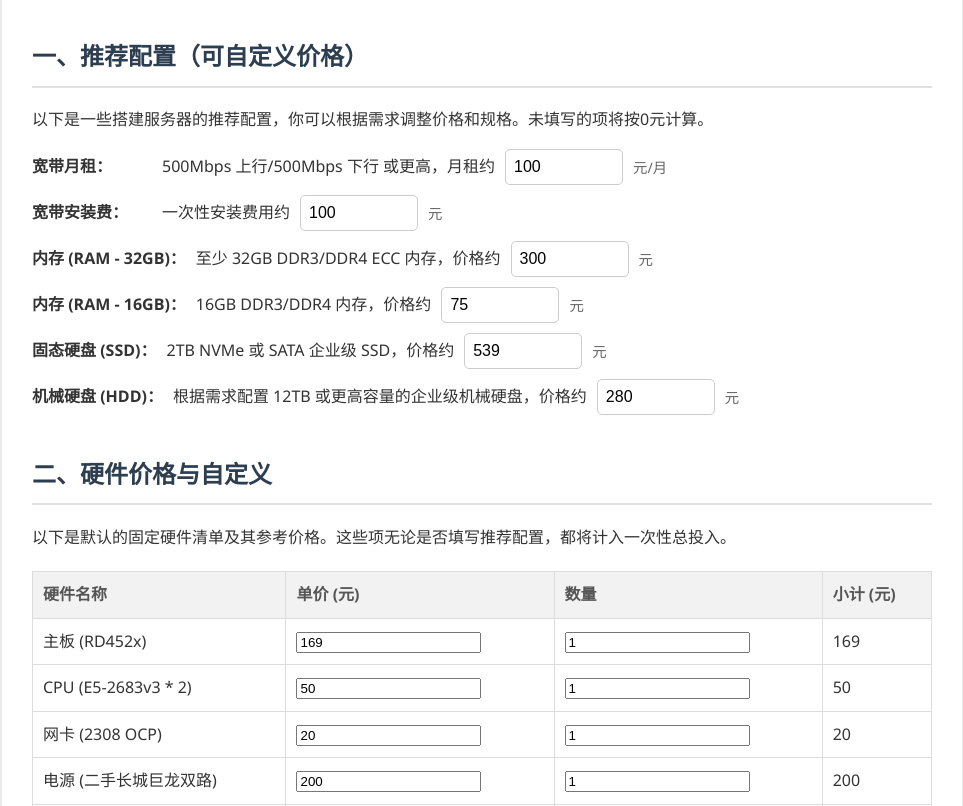
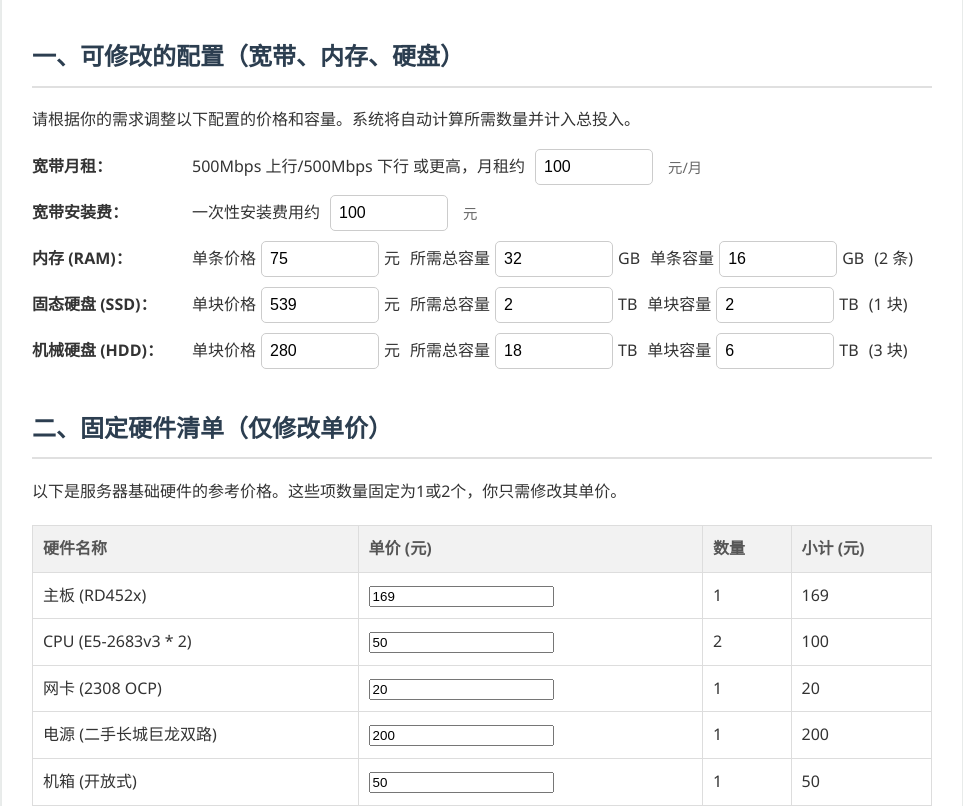
Before and after one commit to CN-ZhengLong/PPC, a plain HTML site: page index.html in a window 1280 px wide. Shown: the part 146-952 px from the top of the page, without its empty margins (158-1121 px from the left). Drawn offline with Linux system fonts and the light colour scheme.

Commit message:
Update index.html

```diff
--- a/index.html
+++ b/index.html
@@ -49,7 +49,7 @@
             gap: 10px;
         }
         ul li strong {
-            min-width: 120px; /* 确保标签对齐 */
+            min-width: 150px; /* 确保标签对齐 */
         }
         ul li input[type="number"] {
             width: 100px;
@@ -61,6 +61,7 @@
         ul li span.unit {
             font-size: 0.9em;
             color: #666;
+            margin-left: 5px;
         }
 
         table {
@@ -103,7 +104,7 @@
             font-size: 1em;
         }
         .input-group input[type="number"].quantity-input {
-            width: 80px; /* Make quantity input smaller */
+            width: 60px; /* Make quantity input smaller */
         }
         button {
             padding: 10px 20px;
@@ -165,6 +166,11 @@
             align-items: center;
             gap: 5px;
         }
+        .input-inline {
+            display: inline-flex;
+            align-items: center;
+            gap: 5px;
+        }
     </style>
 </head>
 <body>
@@ -172,8 +178,8 @@
         <h1>服务器配置与成本收益分析</h1>
 
         <div class="section">
-            <h2>一、推荐配置（可自定义价格）</h2>
-            <p>以下是一些搭建服务器的推荐配置，你可以根据需求调整价格和规格。未填写的项将按0元计算。</p>
+            <h2>一、可修改的配置（宽带、内存、硬盘）</h2>
+            <p>请根据你的需求调整以下配置的价格和容量。系统将自动计算所需数量并计入总投入。</p>
             <ul>
                 <li data-name="宽带月租" data-unit="元/月" data-default-price="100" data-type="monthly">
                     <strong>宽带月租：</strong>
@@ -187,37 +193,52 @@
                     <input type="number" id="broadbandInstallFee" value="100" min="0" onchange="calculateTotalPrice()">
                     <span class="unit">元</span>
                 </li>
-                <li data-name="内存 (32G)" data-unit="元" data-default-price="300" data-type="one-time">
-                    <strong>内存 (RAM - 32GB)：</strong>
-                    <span>至少 32GB DDR3/DDR4 ECC 内存，价格约</span>
-                    <input type="number" id="ram32gPrice" value="300" min="0" onchange="calculateTotalPrice()">
-                    <span class="unit">元</span>
+                <li data-name="内存" data-unit="元" data-default-price="75" data-type="one-time" data-capacity-unit="GB">
+                    <strong>内存 (RAM)：</strong>
+                    <div class="input-inline">
+                        单条价格 <input type="number" class="unit-price" id="ramUnitPrice" value="75" min="0" onchange="calculateTotalPrice()"> 元
+                    </div>
+                    <div class="input-inline">
+                        所需总容量 <input type="number" class="total-capacity" id="ramTotalCapacity" value="32" min="0" onchange="calculateTotalPrice()"> GB
+                    </div>
+                    <div class="input-inline">
+                        单条容量 <input type="number" class="single-capacity" id="ramSingleCapacity" value="16" min="1" onchange="calculateTotalPrice()"> GB
+                    </div>
+                    <span class="calculated-quantity-display" id="ramQuantityDisplay"> (2 条)</span>
                 </li>
-                <li data-name="内存 (16G)" data-unit="元" data-default-price="75" data-type="one-time">
-                    <strong>内存 (RAM - 16GB)：</strong>
-                    <span>16GB DDR3/DDR4 内存，价格约</span>
-                    <input type="number" id="ram16gPrice" value="75" min="0" onchange="calculateTotalPrice()">
-                    <span class="unit">元</span>
+                <li data-name="固态硬盘" data-unit="元" data-default-price="539" data-type="one-time" data-capacity-unit="TB">
+                    <strong>固态硬盘 (SSD)：</strong>
+                     <div class="input-inline">
+                        单块价格 <input type="number" class="unit-price" id="ssdUnitPrice" value="539" min="0" onchange="calculateTotalPrice()"> 元
+                    </div>
+                    <div class="input-inline">
+                        所需总容量 <input type="number" class="total-capacity" id="ssdTotalCapacity" value="2" min="0" onchange="calculateTotalPrice()"> TB
+                    </div>
+                    <div class="input-inline">
+                        单块容量 <input type="number" class="single-capacity" id="ssdSingleCapacity" value="2" min="1" onchange="calculateTotalPrice()"> TB
+                    </div>
+                    <span class="calculated-quantity-display" id="ssdQuantityDisplay"> (1 块)</span>
                 </li>
-                <li data-name="固态硬盘" data-unit="元" data-default-price="539" data-type="one-time">
-                    <strong>固态硬盘 (SSD)：</strong>
-                    <span>2TB NVMe 或 SATA 企业级 SSD，价格约</span>
-                    <input type="number" id="ssdPrice" value="539" min="0" onchange="calculateTotalPrice()">
-                    <span class="unit">元</span>
+                <li data-name="机械硬盘" data-unit="元" data-default-price="280" data-type="one-time" data-capacity-unit="TB">
+                    <strong>机械硬盘 (HDD)：</strong>
+                    <div class="input-inline">
+                        单块价格 <input type="number" class="unit-price" id="hddUnitPrice" value="280" min="0" onchange="calculateTotalPrice()"> 元
+                    </div>
+                    <div class="input-inline">
+                        所需总容量 <input type="number" class="total-capacity" id="hddTotalCapacity" value="18" min="0" onchange="calculateTotalPrice()"> TB
+                    </div>
+                    <div class="input-inline">
+                        单块容量 <input type="number" class="single-capacity" id="hddSingleCapacity" value="6" min="1" onchange="calculateTotalPrice()"> TB
+                    </div>
+                    <span class="calculated-quantity-display" id="hddQuantityDisplay"> (3 块)</span>
                 </li>
-                <li data-name="机械硬盘" data-unit="元" data-default-price="280" data-type="one-time">
-                    <strong>机械硬盘 (HDD)：</strong>
-                    <span>根据需求配置 12TB 或更高容量的企业级机械硬盘，价格约</span>
-                    <input type="number" id="hddPrice" value="280" min="0" onchange="calculateTotalPrice()">
-                    <span class="unit">元</span>
-                 </li>
             </ul>
         </div>
 
         <div class="section">
-            <h2>二、硬件价格与自定义</h2>
-            <p>以下是默认的固定硬件清单及其参考价格。这些项无论是否填写推荐配置，都将计入一次性总投入。</p>
-            <table id="hardwareTable">
+            <h2>二、固定硬件清单（仅修改单价）</h2>
+            <p>以下是服务器基础硬件的参考价格。这些项数量固定为1或2个，你只需修改其单价。</p>
+            <table id="fixedHardwareTable">
                 <thead>
                     <tr>
                         <th>硬件名称</th>
@@ -227,49 +248,49 @@
                     </tr>
                 </thead>
                 <tbody>
-                    <tr data-name="主板" data-default-price="169" data-type="one-time">
+                    <tr data-name="主板" data-default-price="169" data-fixed-quantity="1" data-type="one-time">
                         <td>主板 (RD452x)</td>
-                        <td><input type="number" value="169" min="0" onchange="updateRowPrice(this)"></td>
-                        <td><input type="number" value="1" min="1" class="quantity-input" onchange="updateRowPrice(this)"></td>
+                        <td><input type="number" value="169" min="0" onchange="calculateTotalPrice()"></td>
+                        <td class="fixed-quantity-display">1</td>
                         <td class="subtotal">169</td>
                     </tr>
-                    <tr data-name="CPU" data-default-price="50" data-type="one-time">
+                    <tr data-name="CPU" data-default-price="50" data-fixed-quantity="2" data-type="one-time">
                         <td>CPU (E5-2683v3 * 2)</td>
-                        <td><input type="number" value="50" min="0" onchange="updateRowPrice(this)"></td>
-                        <td><input type="number" value="1" min="1" class="quantity-input" onchange="updateRowPrice(this)"></td>
+                        <td><input type="number" value="50" min="0" onchange="calculateTotalPrice()"></td>
+                        <td class="fixed-quantity-display">2</td>
+                        <td class="subtotal">100</td>
+                    </tr>
+                    <tr data-name="网卡" data-default-price="20" data-fixed-quantity="1" data-type="one-time">
+                        <td>网卡 (2308 OCP)</td>
+                        <td><input type="number" value="20" min="0" onchange="calculateTotalPrice()"></td>
+                        <td class="fixed-quantity-display">1</td>
+                        <td class="subtotal">20</td>
+                    </tr>
+                    <tr data-name="电源" data-default-price="200" data-fixed-quantity="1" data-type="one-time">
+                        <td>电源 (二手长城巨龙双路)</td>
+                        <td><input type="number" value="200" min="0" onchange="calculateTotalPrice()"></td>
+                        <td class="fixed-quantity-display">1</td>
+                        <td class="subtotal">200</td>
+                    </tr>
+                    <tr data-name="机箱" data-default-price="50" data-fixed-quantity="1" data-type="one-time">
+                        <td>机箱 (开放式)</td>
+                        <td><input type="number" value="50" min="0" onchange="calculateTotalPrice()"></td>
+                        <td class="fixed-quantity-display">1</td>
                         <td class="subtotal">50</td>
                     </tr>
-                    <tr data-name="网卡" data-default-price="20" data-type="one-time">
-                        <td>网卡 (2308 OCP)</td>
-                        <td><input type="number" value="20" min="0" onchange="updateRowPrice(this)"></td>
-                        <td><input type="number" value="1" min="1" class="quantity-input" onchange="updateRowPrice(this)"></td>
-                        <td class="subtotal">20</td>
+                    <tr data-name="交换机" data-default-price="430" data-fixed-quantity="1" data-type="one-time">
+                        <td>交换机 (思科4948E)</td>
+                        <td><input type="number" value="430" min="0" onchange="calculateTotalPrice()"></td>
+                        <td class="fixed-quantity-display">1</td>
+                        <td class="subtotal">430</td>
                     </tr>
-                    <tr data-name="电源" data-default-price="200" data-type="one-time">
-                        <td>电源 (二手长城巨龙双路)</td>
-                        <td><input type="number" value="200" min="0" onchange="updateRowPrice(this)"></td>
-                        <td><input type="number" value="1" min="1" class="quantity-input" onchange="updateRowPrice(this)"></td>
-                        <td class="subtotal">200</td>
-                    </tr>
-                    <tr data-name="机箱" data-default-price="50" data-type="one-time">
-                        <td>机箱 (开放式)</td>
-                        <td><input type="number" value="50" min="0" onchange="updateRowPrice(this)"></td>
-                        <td><input type="number" value="1" min="1" class="quantity-input" onchange="updateRowPrice(this)"></td>
+                    <tr data-name="网线" data-default-price="50" data-fixed-quantity="1" data-type="one-time">
+                        <td>网线</td>
+                        <td><input type="number" value="50" min="0" onchange="calculateTotalPrice()"></td>
+                        <td class="fixed-quantity-display">1</td>
                         <td class="subtotal">50</td>
                     </tr>
-                    <tr data-name="交换机" data-default-price="430" data-type="one-time">
-                        <td>交换机 (思科4948E)</td>
-                        <td><input type="number" value="430" min="0" onchange="updateRowPrice(this)"></td>
-                        <td><input type="number" value="1" min="1" class="quantity-input" onchange="updateRowPrice(this)"></td>
-                        <td class="subtotal">430</td>
-                    </tr>
-                    <tr data-name="网线" data-default-price="50" data-type="one-time">
-                        <td>网线</td>
-                        <td><input type="number" value="50" min="0" onchange="updateRowPrice(this)"></td>
-                        <td><input type="number" value="1" min="1" class="quantity-input" onchange="updateRowPrice(this)"></td>
-                        <td class="subtotal">50</td>
-                    </tr>
-                    </tbody>
+                </tbody>
                 <tfoot>
                     <tr>
                         <td colspan="3" class="total-price">总计 (一次性投入):</td>
@@ -279,6 +300,7 @@
             </table>
 
             <h3>自定义添加其他硬件</h3>
+            <p>适用于不在上述清单中的其他硬件，请直接填写数量和单价。</p>
             <div id="customHardwareList">
                 </div>
             <div class="input-group">
@@ -305,15 +327,29 @@
 
         <div class="section">
             <h2>三、收益与成本分析</h2>
-            <p>请输入你的预计收益和额外的月度/日度成本，我们将为你计算每月盈亏和回本时间。</p>
+            <p>请输入你的预计带宽收益和额外的月度/日度成本，我们将为你计算每月盈亏和回本时间。</p>
 
             <div class="flex-row input-group">
-                <label for="totalRevenueInput">预计总收益:</label>
+                <label for="bandwidthRevenuePerUnit">每单位带宽收益:</label>
                 <div class="input-wrapper">
-                    <input type="number" id="totalRevenueInput" value="0" min="0" oninput="calculateProfitLoss()" class="revenue-input">
-                    <select id="revenuePeriod" onchange="calculateProfitLoss()">
-                        <option value="monthly">元/月</option>
-                        <option value="daily">元/日</option>
+                    <input type="number" id="bandwidthRevenuePerUnit" value="0" min="0" oninput="calculateProfitLoss()" class="revenue-input">
+                    <select id="bandwidthRevenueRateUnit" onchange="calculateProfitLoss()">
+                        <option value="Gbps_monthly">元/Gbps/月</option>
+                        <option value="Mbps_monthly">元/Mbps/月</option>
+                        <option value="Gbps_daily">元/Gbps/日</option>
+                        <option value="Mbps_daily">元/Mbps/日</option>
+                    </select>
+                </div>
+            </div>
+
+             <div class="flex-row input-group">
+                <label for="actualBandwidth">服务器总带宽:</label>
+                <div class="input-wrapper">
+                    <input type="number" id="actualBandwidth" value="1000" min="0" oninput="calculateProfitLoss()" class="revenue-input">
+                    <select id="actualBandwidthUnit" onchange="calculateProfitLoss()">
+                        <option value="Mbps">Mbps</option>
+                        <option value="Gbps">Gbps</option>
+                    </option>
                     </select>
                 </div>
             </div>
@@ -330,6 +366,9 @@
             </div>
             <p style="font-size: 0.9em; color: #666;">（例如电费、人工费等。程序会将日费用自动转换为月费用）</p>
 
+            <div class="calculation-result" id="calculatedBandwidthRevenue">
+                宽带预计每月收益：0 元
+            </div>
             <div class="calculation-result" id="totalMonthlyRevenueSummary">
                 总预计每月收益：0 元
             </div>
@@ -371,35 +410,59 @@
             costs.oneTime = {};
             costs.monthly = {};
 
-            // 计算推荐配置的成本 (现在也支持值为0)
+            // --- 1. 计算“可修改的配置”中的项目 ---
             document.querySelectorAll('.section:nth-of-type(1) ul li').forEach(item => {
-                const priceInput = item.querySelector('input[type="number"]');
-                const price = parseFloat(priceInput.value) || 0; // 如果为空或无效，则为0
+                const name = item.getAttribute('data-name');
                 const type = item.getAttribute('data-type');
-                const name = item.getAttribute('data-name');
+                let price = 0;
+                let quantity = 1; // 默认数量
 
-                // 旧的宽带速度输入项已移除，这里无需跳过
+                if (name === "宽带月租" || name === "宽带安装费") {
+                    price = parseFloat(item.querySelector('input[type="number"]').value) || 0;
+                    quantity = 1; // 服务类项目数量固定为1
+                } else if (name === "内存" || name === "固态硬盘" || name === "机械硬盘") {
+                    const unitPrice = parseFloat(item.querySelector('.unit-price').value) || 0;
+                    const totalCapacity = parseFloat(item.querySelector('.total-capacity').value) || 0;
+                    const singleCapacity = parseFloat(item.querySelector('.single-capacity').value) || 1; // 单块容量不能为0
+
+                    if (totalCapacity > 0 && singleCapacity > 0) {
+                        quantity = Math.ceil(totalCapacity / singleCapacity); // 向上取整
+                    } else {
+                        quantity = 0; // 如果总容量为0，则数量也为0
+                    }
+                    price = unitPrice; // 这里的price是单价，subtotal是总价
+
+                    // 更新显示的数量
+                    const quantityDisplaySpan = item.querySelector('.calculated-quantity-display');
+                    if (quantityDisplaySpan) {
+                         let unitText = "";
+                         if (name === "内存") unitText = " 条";
+                         else if (name === "固态硬盘" || name === "机械硬盘") unitText = " 块";
+                         quantityDisplaySpan.textContent = ` (${quantity}${unitText})`;
+                    }
+                }
+
+                const subtotal = price * quantity; // 计算小计
 
                 if (type === 'one-time') {
-                    costs.oneTime[name] = price;
+                    costs.oneTime[name] = subtotal;
                 } else if (type === 'monthly') {
-                    costs.monthly[name] = price;
+                    costs.monthly[name] = subtotal;
                 }
             });
 
-            // 计算硬件价格表格的成本 (固定投入，无论推荐配置如何)
-            const tableRows = document.querySelectorAll('#hardwareTable tbody tr');
-            tableRows.forEach(row => {
-                const priceInput = row.cells[1].querySelector('input[type="number"]');
-                const quantityInput = row.cells[2].querySelector('input[type="number"]');
+            // --- 2. 计算“固定硬件清单”中的项目 ---
+            const fixedHardwareTableRows = document.querySelectorAll('#fixedHardwareTable tbody tr');
+            fixedHardwareTableRows.forEach(row => {
+                const priceInput = row.querySelector('input[type="number"]');
                 const subtotalCell = row.querySelector('.subtotal');
+                const name = row.getAttribute('data-name');
+                const type = row.getAttribute('data-type');
+                const fixedQuantity = parseInt(row.getAttribute('data-fixed-quantity')) || 0;
 
                 const price = parseFloat(priceInput ? priceInput.value : 0);
-                const quantity = parseInt(quantityInput ? quantityInput.value : 1);
-                const type = row.getAttribute('data-type');
-                const name = row.getAttribute('data-name');
+                const subtotal = price * fixedQuantity;
 
-                const subtotal = price * quantity;
                 if (subtotalCell) {
                     subtotalCell.textContent = subtotal.toFixed(0);
                 }
@@ -411,7 +474,7 @@
                 }
             });
 
-            // 计算自定义硬件的成本
+            // --- 3. 计算“自定义添加其他硬件”中的项目 ---
             document.querySelectorAll('#customHardwareList .custom-hardware-item').forEach(item => {
                 const priceInput = item.querySelector('.custom-price-input');
                 const quantityInput = item.querySelector('.custom-quantity-input');
@@ -421,7 +484,6 @@
                 const price = parseFloat(priceInput.value) || 0;
                 const quantity = parseInt(quantityInput.value) || 1;
                 const type = typeSelect.value;
-                // 获取名称，去除可能的“ (移除)”后缀
                 const name = nameSpan.textContent.replace(/\s*\(移除\)$/, '').split('(')[0].trim();
 
                 const subtotal = price * quantity;
@@ -442,15 +504,9 @@
             calculateProfitLoss(); // 重新计算总价后，也重新计算盈亏和回本时间
         }
 
-        // 用于更新硬件表格中单行价格和小计的函数
+        // updateRowPrice 函数现在仅调用 calculateTotalPrice，因为所有计算逻辑都集中在那里
         function updateRowPrice(inputElement) {
-            const row = inputElement.closest('tr');
-            const price = parseFloat(row.cells[1].querySelector('input[type="number"]').value) || 0;
-            const quantity = parseInt(row.cells[2].querySelector('input[type="number"]').value) || 1;
-
-            const subtotal = price * quantity;
-            row.querySelector('.subtotal').textContent = subtotal.toFixed(0);
-            calculateTotalPrice(); // 价格改变后重新计算总价
+             calculateTotalPrice();
         }
 
         function addCustomHardware() {
@@ -509,35 +565,55 @@
         function calculateProfitLoss() {
             const totalOneTimeCost = parseFloat(document.getElementById('totalOneTimeCost').textContent) || 0;
 
-            // 预计总收益
-            const totalRevenueInput = parseFloat(document.getElementById('totalRevenueInput').value) || 0;
-            const revenuePeriod = document.getElementById('revenuePeriod').value;
-            let totalMonthlyRevenue = totalRevenueInput;
-            if (revenuePeriod === 'daily') {
-                totalMonthlyRevenue = totalRevenueInput * DAYS_IN_MONTH; // 日收益转月收益
+            // --- 收益计算 ---
+            const bandwidthRevenuePerUnit = parseFloat(document.getElementById('bandwidthRevenuePerUnit').value) || 0;
+            const bandwidthRevenueRateUnit = document.getElementById('bandwidthRevenueRateUnit').value; // e.g., "Gbps_monthly", "Mbps_daily"
+            const actualBandwidth = parseFloat(document.getElementById('actualBandwidth').value) || 0;
+            const actualBandwidthUnit = document.getElementById('actualBandwidthUnit').value; // "Mbps" or "Gbps"
+
+            let calculatedBandwidthRevenueMonthly = 0;
+
+            // 1. 将服务器总带宽转换为统一的 Mbps
+            let totalActualMbps = actualBandwidth;
+            if (actualBandwidthUnit === 'Gbps') {
+                totalActualMbps = actualBandwidth * 1000;
             }
-            document.getElementById('totalMonthlyRevenueSummary').textContent = `总预计每月收益：${totalMonthlyRevenue.toFixed(0)} 元`;
 
+            // 2. 根据收益率单位和实际带宽计算出每月总收益
+            // 首先将收益率的基础单位统一到 Mbps
+            let revenueRatePerMbps = bandwidthRevenuePerUnit; // 默认按输入值
+            if (bandwidthRevenueRateUnit.includes('Gbps')) {
+                revenueRatePerMbps = bandwidthRevenuePerUnit / 1000; // 如果输入是元/Gbps，则转换为元/Mbps
+            }
 
-            // 其他每月成本 (用户输入)
+            calculatedBandwidthRevenueMonthly = revenueRatePerMbps * totalActualMbps;
+
+            // 3. 处理日/月转换
+            if (bandwidthRevenueRateUnit.includes('daily')) {
+                calculatedBandwidthRevenueMonthly = calculatedBandwidthRevenueMonthly * DAYS_IN_MONTH;
+            }
+
+            document.getElementById('calculatedBandwidthRevenue').textContent = `宽带预计每月收益：${calculatedBandwidthRevenueMonthly.toFixed(0)} 元`;
+            document.getElementById('totalMonthlyRevenueSummary').textContent = `总预计每月收益：${calculatedBandwidthRevenueMonthly.toFixed(0)} 元`; // 目前只有宽带收益
+
+            // --- 成本计算 ---
             const additionalMonthlyCostInput = parseFloat(document.getElementById('additionalMonthlyCost').value) || 0;
             const additionalCostPeriod = document.getElementById('additionalCostPeriod').value;
             let calculatedAdditionalCost = additionalMonthlyCostInput;
             if (additionalCostPeriod === 'daily') {
-                calculatedAdditionalCost = additionalMonthlyCostInput * DAYS_IN_MONTH; // 日成本转月成本
+                calculatedAdditionalCost = additionalMonthlyCostInput * DAYS_IN_MONTH;
             }
             document.getElementById('calculatedAdditionalCost').textContent = `其他预计每月成本：${calculatedAdditionalCost.toFixed(0)} 元`;
 
-            // 所有“每月固定成本”项 (来自推荐配置和自定义硬件)
             let totalMonthlyRecurringFromConfig = 0;
             for (const key in costs.monthly) {
                 totalMonthlyRecurringFromConfig += costs.monthly[key];
             }
-            document.getElementById('totalMonthlyCostSummary').textContent = `总预计每月固定成本（含宽带月租）：${(totalMonthlyRecurringFromConfig + calculatedAdditionalCost).toFixed(0)} 元`;
+            const totalMonthlyExpenditure = totalMonthlyRecurringFromConfig + calculatedAdditionalCost;
+            document.getElementById('totalMonthlyCostSummary').textContent = `总预计每月固定成本（含宽带月租）：${totalMonthlyExpenditure.toFixed(0)} 元`;
 
 
-            const totalMonthlyExpenditure = totalMonthlyRecurringFromConfig + calculatedAdditionalCost; // 总月支出 = 配置中每月项 + 用户额外每月成本
-            const monthlyProfitLoss = totalMonthlyRevenue - totalMonthlyExpenditure; // 收益减去成本
+            const monthlyProfitLoss = calculatedBandwidthRevenueMonthly - totalMonthlyExpenditure;
 
             const profitLossResultDiv = document.getElementById('profitLossResult');
             profitLossResultDiv.textContent = `每月盈亏：${monthlyProfitLoss.toFixed(0)} 元`;
```
